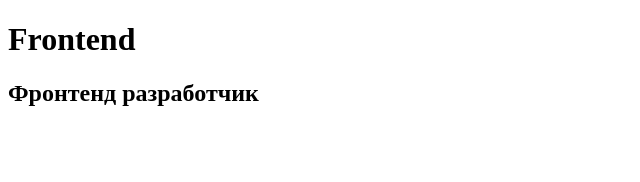
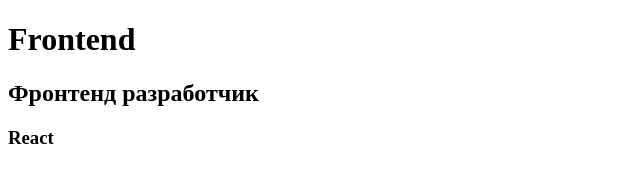
Before and after one commit to magomadow/skfr, a plain HTML site: page index.html in a window 1280 px wide. Shown: the full height of the page, 0-640 px from the left. Drawn offline with Linux system fonts and the light colour scheme.

Commit message:
добавил измен

```diff
--- a/index.html
+++ b/index.html
@@ -9,6 +9,7 @@
 <body>
     <h1>Frontend </h1>
     <h2>Фронтенд разработчик</h2>
+    <h3>React</h3>
 
 </body>
 </html>
```
